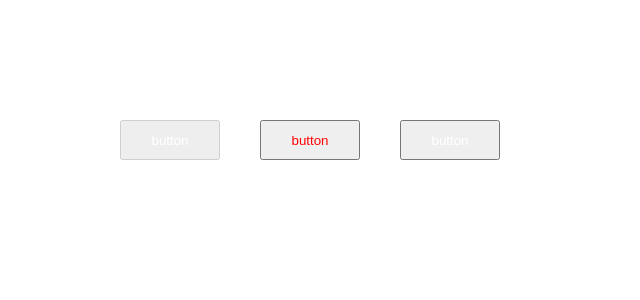
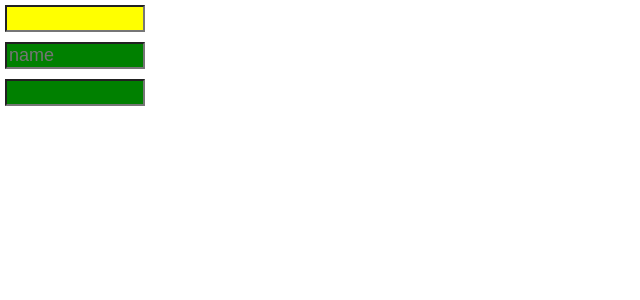
Before and after one commit to Alfaussa/my-app, a React (Create React App) app: page / in a window 1280 px wide. Shown: the top 300 px of the page, without its empty margins (0-640 px from the left). Built offline with nearby package versions, Linux system fonts and the light colour scheme.

Commit message:
⊗jsrtPmSySCC

```diff
--- a/package.json
+++ b/package.json
@@ -7,7 +7,8 @@
     "nanoid": "^5.0.9",
     "react": "^19.0.0",
     "react-dom": "^19.0.0",
-    "react-scripts": "5.0.1",
+    "react-router-dom": "^7.6.0",
+    "react-scripts": "^5.0.1",
     "styled-components": "^6.1.18"
   },
   "scripts": {
--- a/src/App.js
+++ b/src/App.js
@@ -1,5 +1,3 @@
-
-//⊗jsrtPmCpUs
 
 import React, {useState} from 'react';
 import Products from './Products';
@@ -8,7 +6,7 @@ import Employee from './Employee';
 import { nanoid } from 'nanoid'
 import Users from './Users';
 import Calculator from './Calculator';
-//import {styles} from './styles.js'
+
 import styled from 'styled-components';
 import Block from './Block';
 
--- a/src/Block.js
+++ b/src/Block.js
@@ -1,23 +1,26 @@
 import React from "react";
 import styled from "styled-components";
+const Container = styled.div`
+	display: flex;
+	flex-direction: column;
+	width: 150px;
+`;
+const Input = styled.input`
+	background: ${(props) => (props.first ? 'yellow' : 'green')};
 
-const Container = styled.div`
-margin: 100px;
+	margin: 5px;
+	font-size: 18px;
+`;
 
-`
-const Button = styled.button`
-color: ${(props) => (props.warn ?'red' : 'white')};
-background: ${(props) => (props.warn ? 'wellow' : 'greem')};
-width: 100px;
-height: 40px;
-`
-function Block(){
-
-    return<Container>
-    <Button disabled>button</Button>
-    <Button warn>button</Button>
-    <Button type="reset">button</Button>
-    </Container>
+function Block() {
+	return (
+		<Container>
+	<Input first = {+true} />
+	<Input placeholder="name"
+		type="text" />
+	<Input type="password" />
+</Container>
+	);
 }
 
 export default Block;
```
Also changed, not shown: 1 other file (tests, documents, lock files or other folders).
